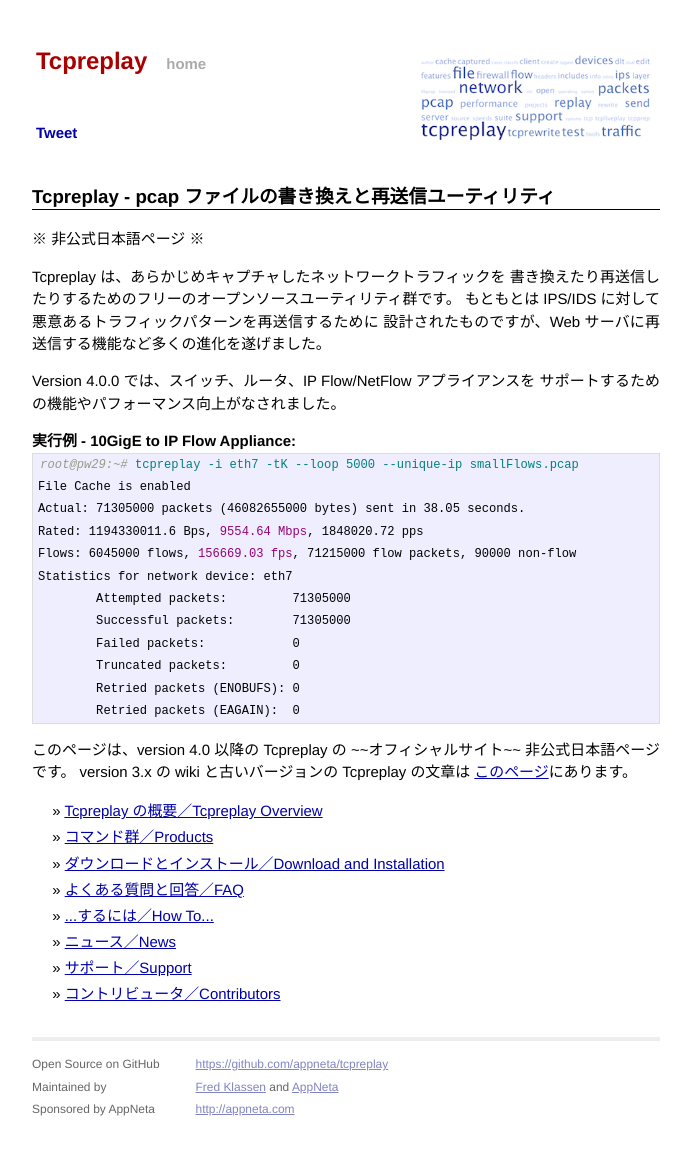
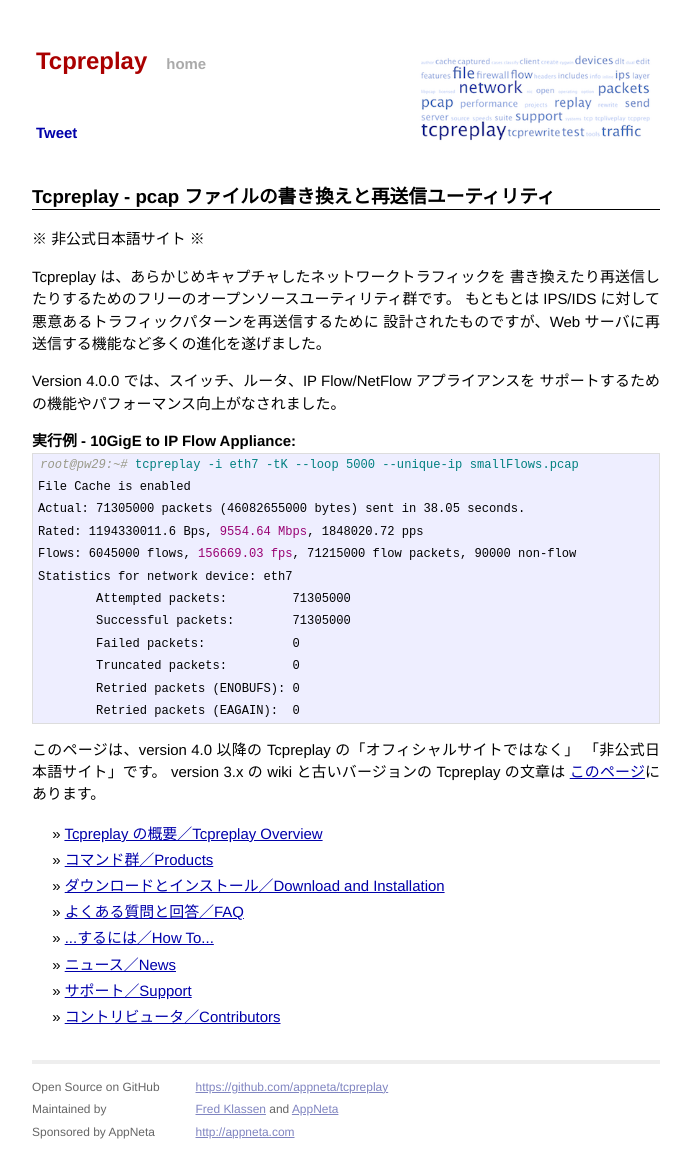
Before and after one commit to otsuka752/otsuka752.github.io, a Jekyll site: the page built from index.html, in a window 1280 px wide. Shown: the whole page, without its empty margins (294-985 px from the left). Built offline with Jekyll 4.4.1, drawn with Linux system fonts in a browser that asks for light colours; Markdown is read by kramdown in place of the engine named in the settings; comment, search, counter and statistics services are not loaded; before the commit the page ends 1133 px from its top, so only the background shows below that.

```diff
--- a/index.html
+++ b/index.html
@@ -13,7 +13,7 @@
 	-->
 
 	<p>
-	※ 非公式日本語ページ ※
+	※ 非公式日本語サイト ※
 	</p>
 
 	Tcpreplay は、あらかじめキャプチャしたネットワークトラフィックを
@@ -50,9 +50,8 @@
 	version 4.0 and newer. The 3.x wiki and legacy Tcpreplay content is available <a href="http://tcpreplay.synfin.net">here</a>.
 	</p>
 	-->
-	<p>このページは、version 4.0 以降の Tcpreplay の
-	~~オフィシャルサイト~~
-	非公式日本語ページです。
+	<p>このページは、version 4.0 以降の Tcpreplay の「オフィシャルサイトではなく」
+	「非公式日本語サイト」です。
 	version 3.x の wiki と古いバージョンの Tcpreplay の文章は
 	<a href="http://tcpreplay.synfin.net">このページ</a>にあります。
 	</p>
```
